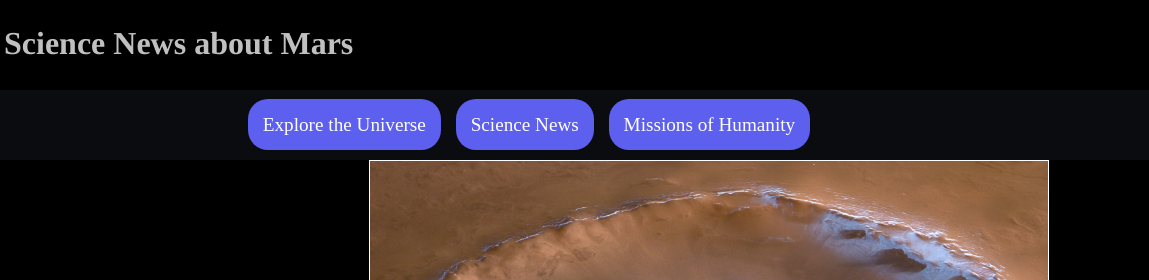
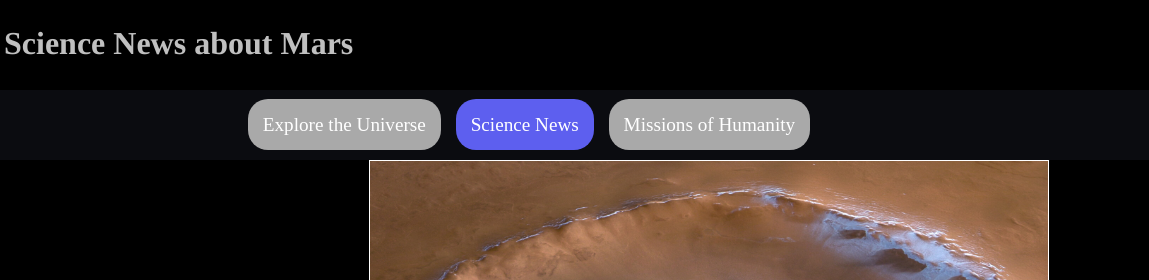
Before and after one commit to ArtemDomashenko/web-project, a plain HTML site: page page2.html in a window 1280 px wide. Shown: the top 280 px of the page, 131-1280 px from the left. Drawn offline with Linux system fonts and the light colour scheme.

Commit message:
Update page2.html

```diff
--- a/page2.html
+++ b/page2.html
@@ -14,9 +14,9 @@
     </header>
     <nav>
         <ul>
-            <li id = "active"><a href="index.html">Explore the Universe</a></li>
+            <li><a href="index.html">Explore the Universe</a></li>
             <li id = "active"><a href="page2.html">Science News</a></li>
-            <li id = "active"><a href="page3.html">Missions of Humanity</a></li>
+            <li><a href="page3.html">Missions of Humanity</a></li>
         </ul>
     </nav>
     <main>
```
